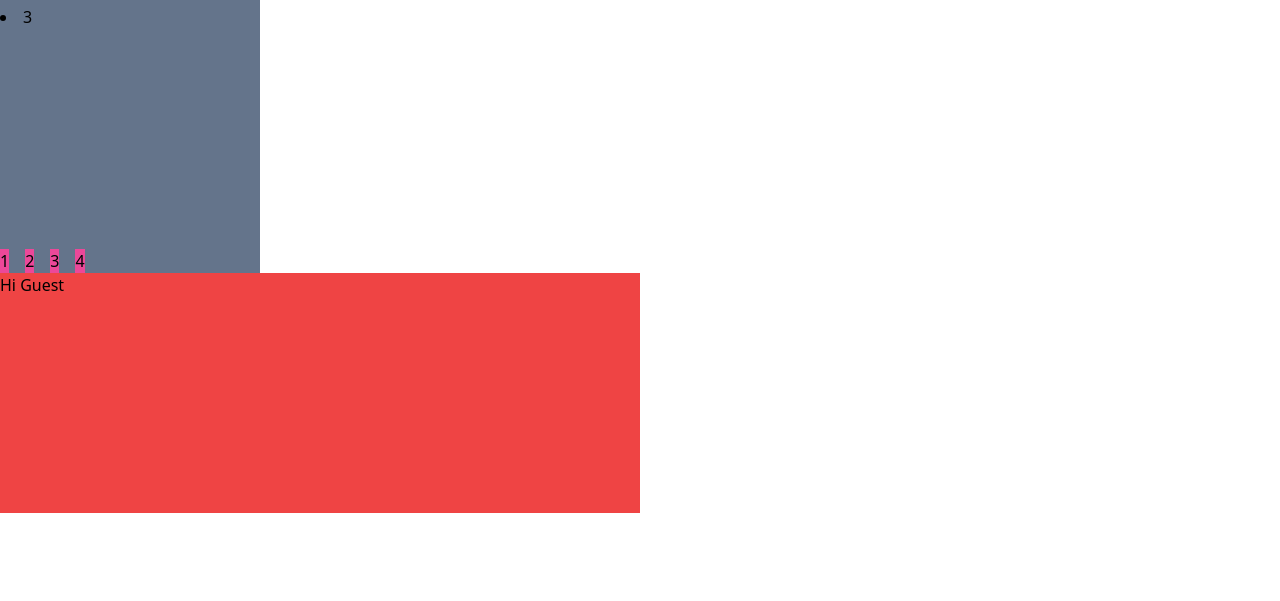
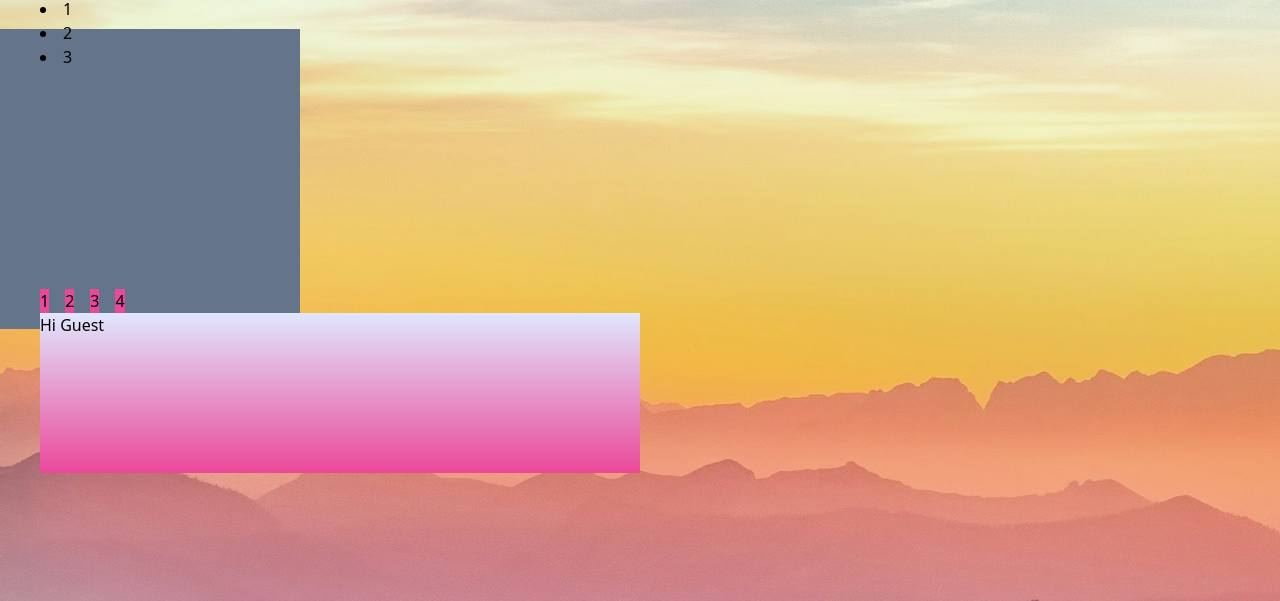
Before and after one commit to SofiaLiggio/Dimora-Tailwind, a plain HTML site: page index.html in a window 1280 px wide. Shown: the part 199-800 px from the top of the page. Drawn offline with nearby package versions, Linux system fonts and the light colour scheme.

Commit message:
background

```diff
--- a/index.html
+++ b/index.html
@@ -7,7 +7,7 @@
     <title>Dimora</title>
     <script src="https://cdn.tailwindcss.com"></script>
   </head>
-  <body>
+  <body class="p-10 bg-fixed" style="background-image: url('landscape.jpg')">
     <h1
       class="text-5xl font-bold underline text-red-400 bg-slate-200 border-4 border-slate-300"
     >
@@ -37,8 +37,9 @@
       <div class="bg-pink-500">3</div>
       <div class="bg-pink-500">4</div>
     </div>
-    <div class="bg-red-500 w-1/2 h-60">
+    <div class="w-1/2 h-40 bg-gradient-to-t from-pink-500 to-indigo-100">
       <h1>Hi Guest</h1>
     </div>
+    <div></div>
   </body>
 </html>
```
Also changed, not shown: landscape.jpg (added).
